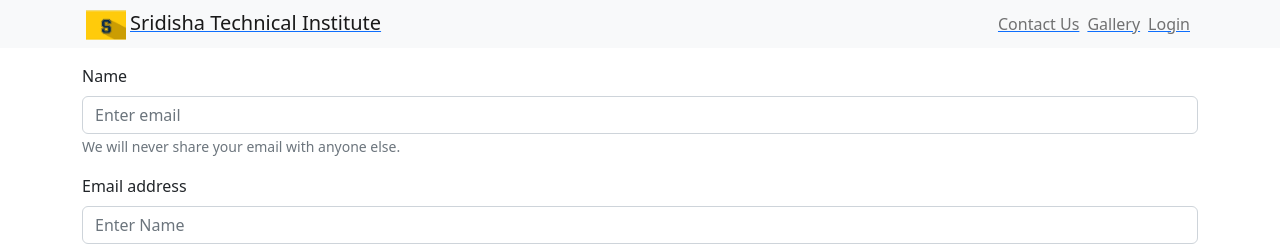
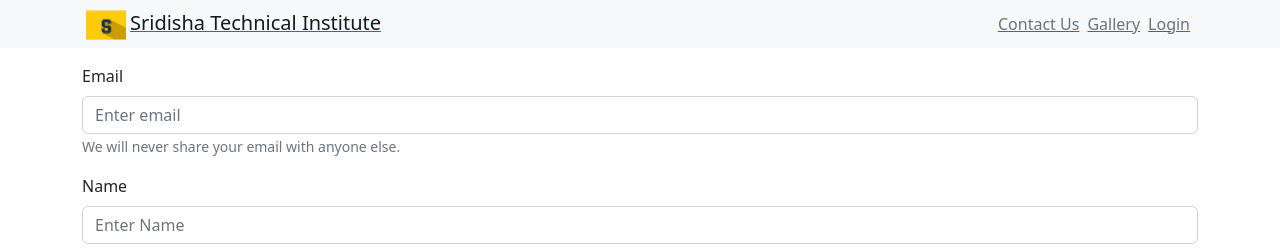
Before and after one commit to sri5801/Sridisha-Technical-Institute, a Next.js app in the folder client/: page /register in a window 1280 px wide. Shown: the top 248 px of the page. Built offline with nearby package versions, Linux system fonts and the light colour scheme.

Commit message:
Package Json

```diff
--- a/client/package.json
+++ b/client/package.json
@@ -2,6 +2,7 @@
   "name": "client",
   "version": "0.1.0",
   "private": true,
+  "proxy":"https://xenonstack-backend-project.herokuapp.com/",
   "scripts": {
     "dev": "next dev",
     "build": "next build",
--- a/client/pages/register/index.js
+++ b/client/pages/register/index.js
@@ -32,7 +32,7 @@ const Register = () => {
     <Container className="my-3">
       <Form>
         <Form.Group className="mb-3" controlId="formBasicEmail">
-          <Form.Label>Name</Form.Label>
+          <Form.Label>Email</Form.Label>
           <Form.Control
             value={email}
             onChange={(e) => {
@@ -47,7 +47,7 @@ const Register = () => {
         </Form.Group>
 
         <Form.Group className="mb-3" controlId="formBasicEmail">
-          <Form.Label>Email address</Form.Label>
+          <Form.Label>Name</Form.Label>
           <Form.Control
             value={name}
             onChange={(e) => {
```
